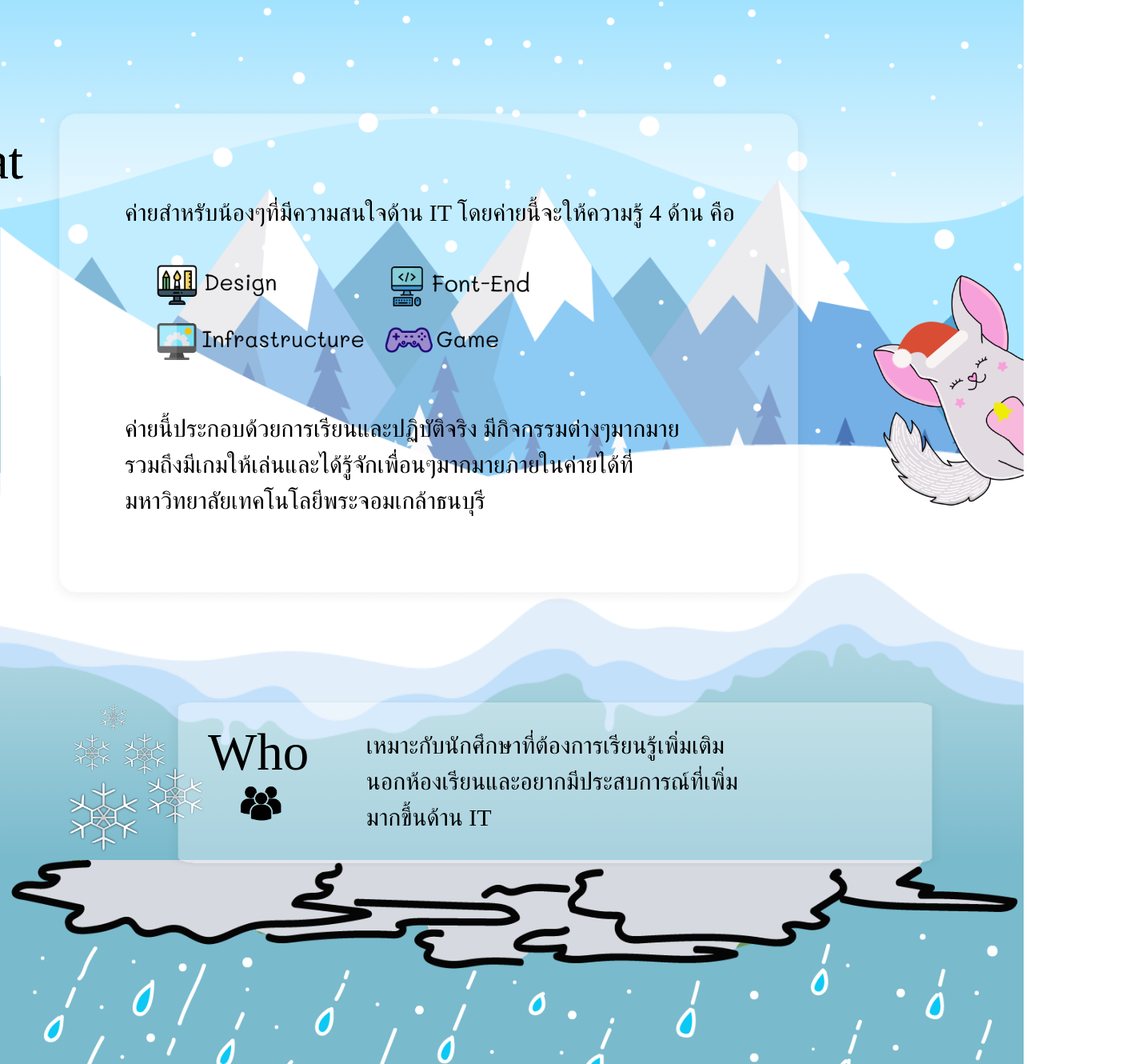
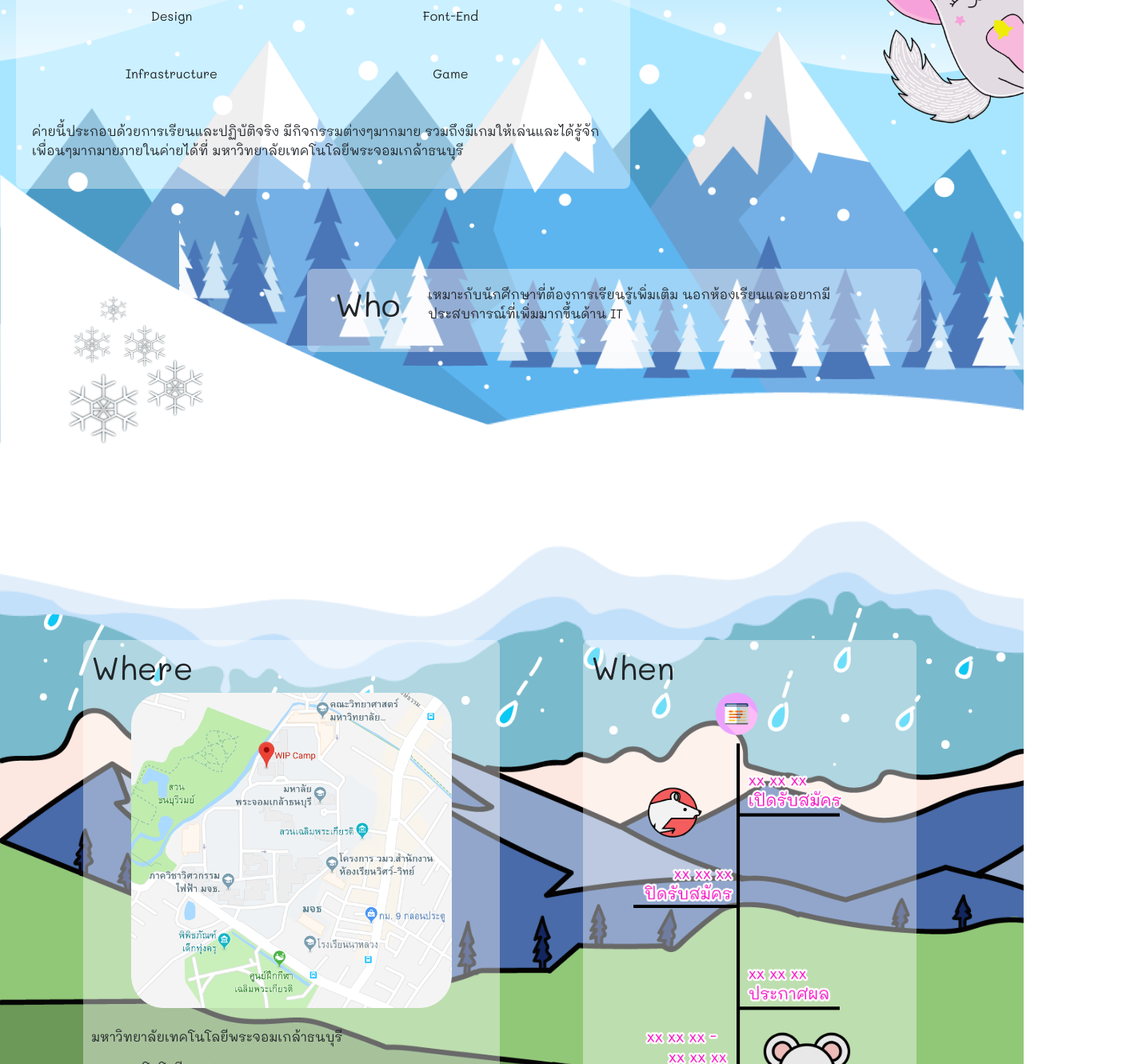
Before and after one commit to Zeferos/chinchila, a React (Create React App) app in the folder chinchilla/: page / in a window 1280 px wide. Shown: the part 1280-2610 px from the top of the page at 80% size, 1413 px wide, since content can reach past the window. Built offline with nearby package versions, Linux system fonts and the light colour scheme.

Commit message:
[ADD] fix

```diff
--- a/chinchilla/public/index.html
+++ b/chinchilla/public/index.html
@@ -20,12 +20,15 @@
       work correctly both with client-side routing and a non-root public URL.
       Learn how to configure a non-root public URL by running `npm run build`.
     -->
+    <link href="https://fonts.googleapis.com/css?family=Mali" rel="stylesheet">
+
     <title>React App</title>
   </head>
   <style>
     body{
       margin: 0;
-
+      overflow-x: hidden;
+      font-family: 'Mali', cursive;
     }
   </style>
   <body>
--- a/chinchilla/src/App.js
+++ b/chinchilla/src/App.js
@@ -6,24 +6,24 @@ import WhereWhen from './Page/WhereWhen.js'
 import FAQ from './Page/FAQ.js'
 import Contact from './Page/Contact.js'
 
+
 class App extends Component {
   render() {
     return (
       <div className="App">
-        <ul>
-          <li><a href="#Summer">Summer</a></li>
-          <li><a href="#Winter">Winter</a></li>
-          <li><a href="#Spring">Spring</a></li>
-          <li><a href="#Autumn">Autumn</a></li>
-        </ul>
-        <div id="Summer"></div>
-        <Home />
-        <div id="Winter"></div>
-        <WhatWho />
-        <div id="Spring"></div>
-        <WhereWhen />
-        <div id="Autumn"></div>
-        <FAQ />
+        <Navbar />
+        <div id="Summer">
+          <Home />
+        </div>
+        <div id="Winter">
+          <WhatWho />
+        </div>
+        <div id="Spring">
+          <WhereWhen />
+        </div>
+        <div id="Autumn">
+          <FAQ />
+        </div>
         <Contact />
       </div>
     );
--- a/chinchilla/src/Page/WhatWho.js
+++ b/chinchilla/src/Page/WhatWho.js
@@ -2,135 +2,69 @@ import React, { Component } from 'react';
 import styled from 'styled-components';
 
 const Background = styled.div`
-  height : absolute;
-  min-height : 1315px;
+  position: relative;
+  min-height : 100vh;
   background-color : #6cd1fd;
   background-image: linear-gradient(#6cd1fd,white,#79bacc);
-  // margin-bottom : 500px;
-  z-index: -1;
+  /* z-index: -1; */
 `
 const Group_2 = styled.img`
-  margin-top : 100px;
+  /* margin-top : 100px; */
   position: absolute;
-  top: 83em;
+  /* top: 83em; */
   width: 100%;
-  z-index: 0;
+  z-index: 1;
+  bottom: 0;
 `
 const Group = styled.img`
-  margin-top : 30px;
-  top: 72em;
+    /* margin-top : 30px;
+    top: 72em; */
   position: absolute;
   width: 100%;
-  z-index: 1;
+  z-index: 2;
+  bottom: -50vh;
 `
 const Snow = styled.img`
-  margin-top : 30px;
-  top: 133em;
+  /* margin-top : 30px;
+  top: 133em; */
   left: 5em;
   position: absolute;
   width: 14%;
-  z-index: 3;
+  z-index: 5;
+  bottom: 0;
 `
 const Model = styled.img`
-  margin-top : 30px;
-  top: 93em;
+  /* margin-top : 30px;
+  top: 93em; */
   right : 0em;
   position: absolute;
   width: 25%;
+  z-index: 5;
+`
+const Content = styled.div`
+  position: absolute;
   z-index: 4;
+  padding-top: 100px;
 `
-const Rectangle1 = styled.img`
-  position: absolute;
-  top: 88em;
-  left: 3.5em;
-  width: 960px;
-  height: 634px;
-  opacity: 0.3;
-  blend : soft-light;
-  color: white;
-  Radius: 20px;
-  z-index : 4;
+const RectangleWho = styled.div`
+  position: relative;
+  background: rgba(255, 255, 255, 0.4);
+  width: 60vw;
+  left: 30vw;
+  padding: 20px;
+  border-radius: 8px;
+  top: 100px;
+  /* z-index : 4; */
 `
-const Rectangle2 = styled.img`
-  position: absolute;
-  margin-top : 30px;
-  top: 132.7em;
-  right: 6em;
-  width: 980px;
-  height: 213px;
-  opacity: 0.35;
-  blend : soft-light;
-  color: white;
-  Radius: 100px;
-  z-index : 4;
-`
-const Who = styled.div`
-  position: absolute;
-  top: 33.42em;
-  right: 13.75em;
-  textAlign: 'center';
-  font-family: 'Mali SemiBold';
-  font-size : 65px;
-  color: black;
-  z-index : 6;
-
-`
-const Whotext = styled.div`
-  position: absolute;
-  top: 72.95em;
-  right: 11.9em;
-  textAlign: 'center';
-  font-family: 'Mali SemiBold';
-  font-size : 30px;
-  color: black;
-  z-index : 6;
-`
-const Whoimg = styled.img`
-  margin-top : 30px;
-  top: 139.3em;
-  right: 58em;
-  position: absolute;
-  width: 4%;
-  z-index: 4;
-`
-const What = styled.div`
-  position: absolute;
-  top: 22.05em;
-  right: 19.25em;
-  textAlign: 'center';
-  font-family: 'Mali SemiBold';
-  font-size : 65px;
-  color: black;
-  z-index : 6;
-
-`
-const Whattext = styled.div`
-  position: absolute;
-  top: 50.75em;
-  left : 5.2em;
-  textAlign: 'center';
-  font-family: 'Mali SemiBold';
-  font-size : 30px;
-  color: black;
-  z-index : 6;
-`
-const Whatimg = styled.img`
-  margin-top : 30px;
-  top: 97.55em;
-  left : 11.5em;
-  position: absolute;
-  width: 40%;
-  z-index: 4;
-`
-const Whattext2 = styled.div`
-  position: absolute;
-  top: 59.75em;
-  left : 5.2em;
-  textAlign: 'center';
-  font-family: 'Mali SemiBold';
-  font-size : 30px;
-  color: black;
-  z-index : 6;
+const RectangleWhat = styled.div`
+  position: relative;
+  background: rgba(255, 255, 255, 0.4);
+  width: 60vw;
+  margin-left: 20px;
+  padding: 20px;
+  border-radius: 8px;
+  /* top: 100px; */
+  /* z-index : 4; */
 `
 
 class WhatWho extends Component {
@@ -140,21 +74,49 @@ class WhatWho extends Component {
         <Background>
           <Group src='.\images\Desktop2\Group.png' />
           <Group_2 src='.\images\Desktop2\Group_2.png' />
-            <Rectangle2 src='.\images\Desktop2\Rectangle1.png' />
-            <Who><a>Who</a></Who>
-            <Whotext><a>เหมาะกับนักศึกษาที่ต้องการเรียนรู้เพิ่มเติม<br></br>นอกห้องเรียนและอยากมีประสบการณ์ที่เพิ่ม<br></br>มากขึ้นด้าน IT</a></Whotext>
+          <Content>
+            <RectangleWhat>
+              <h1>What?</h1>
+              <p>ค่ายสำหรับน้องๆที่มีความสนใจด้าน IT โดยค่ายนี้จะให้ความรู้ 4 ด้าน คือ</p>
+              <div className='col-12 row text-center mt-5 mb-5'>
+                <div className='col-6'>
+                  Design
+                </div>
+                <div className='col-6'>
+                  Font-End
+                </div>
+              </div>
+              <div className='col-12 row text-center mt-5 mb-5'>
+                <div className='col-6'>
+                  Infrastructure
+                </div>
+                <div className='col-6'>
+                  Game
+                </div>
+              </div>
+              <p>ค่ายนี้ประกอบด้วยการเรียนและปฏิบัติจริง มีกิจกรรมต่างๆมากมาย รวมถึงมีเกมให้เล่นและได้รู้จักเพื่อนๆมากมายภายในค่ายได้ที่ มหาวิทยาลัยเทคโนโลยีพระจอมเกล้าธนบุรี </p>
+            </RectangleWhat>
+            <RectangleWho>
+              <div className='row col-12'>
+                <div className='col-2'>
+                  <h1>
+                    Who
+                </h1>
+                  <p>
+                    {/*icon*/}
+                  </p>
+                </div>
+                <div className='col-10'>
+                  <p>
+                    เหมาะกับนักศึกษาที่ต้องการเรียนรู้เพิ่มเติม นอกห้องเรียนและอยากมีประสบการณ์ที่เพิ่มมากขึ้นด้าน IT
+                </p>
+                </div>
+              </div>
+            </RectangleWho>
+          </Content>
 
           <Snow src='.\images\Desktop2\snow.png' />
           <Model src='.\images\Desktop2\Model-01ice.png' />
-
-            <Rectangle1 src='.\images\Desktop2\Rectangle1.png' />
-            <Whoimg src='.\images\Desktop2\33308.png' />
-            <What><a>What</a></What>
-            <What><a>What</a></What>
-            <Whattext><a>ค่ายสำหรับน้องๆที่มีความสนใจด้าน IT โดยค่ายนี้จะให้ความรู้ 4 ด้าน คือ </a></Whattext>
-            <Whatimg src='.\images\Desktop2\Who\What.png' />
-            <Whattext2><a>ค่ายนี้ประกอบด้วยการเรียนและปฏิบัติจริง มีกิจกรรมต่างๆมากมาย <br></br> รวมถึงมีเกมให้เล่นและได้รู้จักเพื่อนๆมากมายภายในค่ายได้ที่ <br></br> มหาวิทยาลัยเทคโนโลยีพระจอมเกล้าธนบุรี </a></Whattext2>
-
         </Background>
       </div>
     );
--- a/chinchilla/src/Page/WhereWhen.js
+++ b/chinchilla/src/Page/WhereWhen.js
@@ -2,74 +2,36 @@ import React, { Component } from 'react';
 import styled from 'styled-components';
 
 const Background = styled.div`
-    min-height : 1000px;
+    min-height : 100vh;
     background-color : #6c9957;
+    position: relative;
 `
 const WhereWhenBG = styled.img`
- width: 100%;
+    width: 100vw;
+    z-index:1;
 `
 const WhereWhenFrame = styled.img`
- width: 100%;
+width: 100vw;
+    z-index:1;
 `
-const Rex1 = styled.img`
- position: absolute;
-//  top: 135em;
-top: 170em;
- left: 55em;
- width: 40%;
- height: 130%;
- opacity: 0.25;
- blend : soft-light;
-color: white;
+const Content = styled.div`
+    top:30vh;
+    position: absolute;
+    z-index:2;
 `
-const Rex2 = styled.img`
- position: absolute;
- top: 170em;
- left: 2em;
- width: 55%;
- height: 130%;
- opacity: 0.25;
- blend : soft-light;
- color: white;
+const Box = styled.div`
+background: rgba(255, 255, 255, 0.4);
+    padding: 10px;
+    border-radius: 8px;
 `
+
 const Map = styled.img`
-position: absolute;
-top: 180em;
-left: 8.3em;
-width: 42%;
+width: 80%;
 `
 const Timeline = styled.img`
- position: absolute;
- top: 180em;
- left: 62em;
- width: 27.5%;
+ width: 80%;
 `
-const Where = styled.div`
-position: absolute;
-top: 368%;
-left: 7%;
-font-family: 'Mali SemiBold';
-font-size : 90px;
-color: black;
-`
-const When = styled.div`
-position: absolute;
-top: 368%;
-left: 63%;
-font-family: 'Mali SemiBold';
-font-size : 90px;
-color: black;
-`
-const Name = styled.div`
-position: absolute;
-top: 473%;
-left: 7%;
-textAlign: 'center';
-font-family: 'Mali SemiBold';
-font-size : 35px;
-color: black;
-`
-//387&
+
 class WhereWhen extends Component {
     render() {
         return (
@@ -77,13 +39,31 @@ class WhereWhen extends Component {
                 <Background>
                     <WhereWhenBG src='.\images\WhereWhen\rain-background1-01.png' />
                     <WhereWhenFrame src='.\images\WhereWhen\Frame.png' />
-                    <Rex1 src='.\images\WhereWhen\Rectangle.png' />
-                    <Rex2 src='.\images\WhereWhen\Rectangle2.png' />
-                    <Where><a>Where</a></Where>
-                    <When><a>When</a></When>
-                    <Map src='.\images\WhereWhen\map.png' />
-                    <Timeline src='.\images\WhereWhen\timeline.png' />
-                    <Name><a>คณะเทคโนโลยีสารสนเทศ <br></br> มหาวิทยาลัยเทคโนโลยีพระจอมเกล้าธนบุรี</a></Name>
+                    <Content className='row col-12'>
+                        <div className='col-1' />
+                        <Box className='col-5'>
+                            <h1>Where</h1>
+                            <div className='text-center'>
+                                <Map src='.\images\WhereWhen\map.png' />
+                            </div>
+                            <br>
+                            </br>
+                            <p>
+                                มหาวิทยาลัยเทคโนโลยีพระจอมเกล้าธนบุรี
+                            </p>
+                            <p>
+                                คณะเทคโนโลยีสารสนเทศ
+                            </p>
+                        </Box>
+                        <div className='col-1' />
+                        <Box className='col-4'>
+                            <h1>When</h1>
+                            <div className='text-center'>
+                                <Timeline src='.\images\WhereWhen\timeline.png' />
+                            </div>
+                        </Box>
+                        <div className='col-1' />
+                    </Content>
                 </Background>
             </div>
         );
```
Also changed, not shown: chinchilla/src/Component/Navbar.js (+25 -23 lines), chinchilla/src/Page/Contact.js (+36 -52 lines), chinchilla/src/Page/FAQ.js (+68 -166 lines), 1 other file (tests, documents, lock files or other folders). Lines whose indentation alone changed are shown as unchanged.
